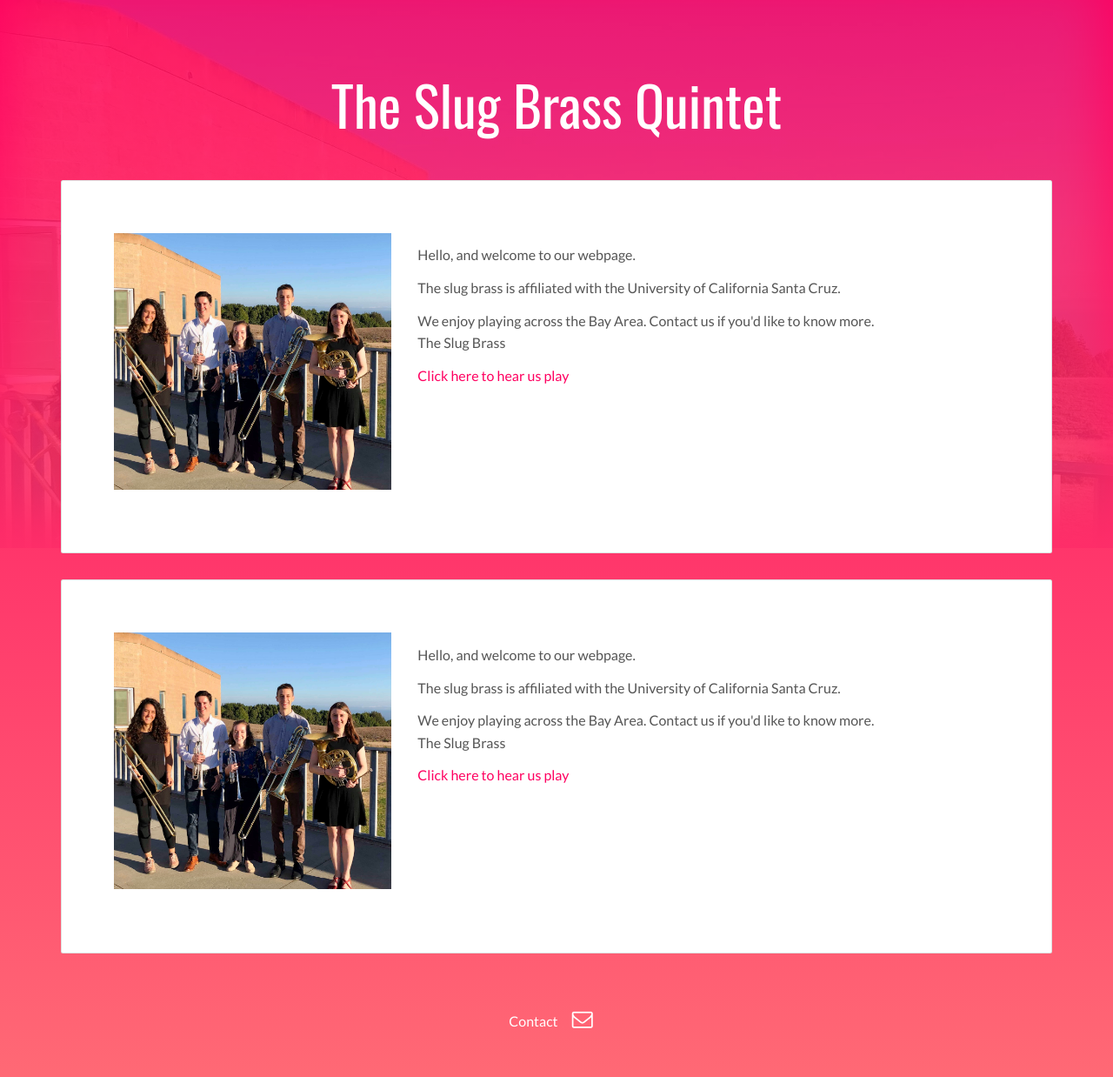
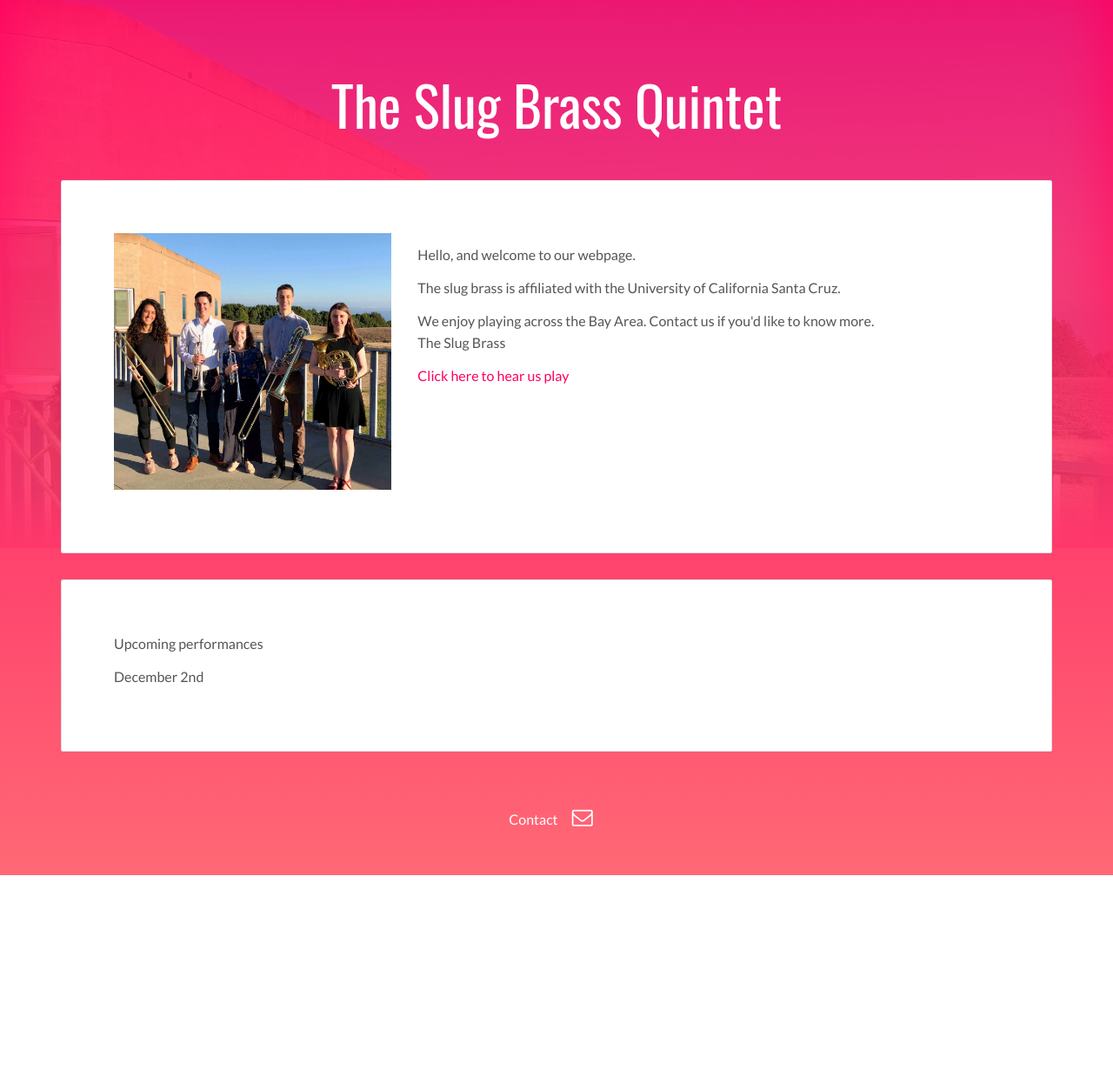
Before and after one commit to bbaltaxe/bbaltaxe.github.io, a Jekyll site: the page slugbrass.html, which Jekyll copies as it is, in a window 1280 px wide. Shown: the whole page at 87% size. Built offline with Jekyll 4.4.1, drawn with Linux system fonts in a browser that asks for light colours; after the commit the page ends 1006 px from its top, so only the background shows below that.

Commit message:
Update slugbrass.html

```diff
--- a/slugbrass.html
+++ b/slugbrass.html
@@ -74,22 +74,12 @@
           <div class="card">
             <div class="card-block">
               <div class="row">
-                <div class="col-md-4">
-                  <p>
-                    <img src="./assets/images/brass.jpg" class="img-responsive" alt="">
-                  </p>
-                </div>
+
                 <div class="col-md-8">
 
-                  <p></p>
-                  <p> Hello, and welcome to our webpage.
-                  <p> The slug brass is affiliated with the University of California Santa Cruz.
-                  <p> We enjoy playing across the Bay Area. Contact us if you'd like to know more.
-                    <br /> The Slug Brass</p>
+                  <p> Upcoming performances </p>
+                  <p> December 2nd</p>
 
-                  <a href="Dot Map.pdf">
-                    <p>Click here to hear us play</p>
-                  </a>
                 </div>
               </div>
             </div>
```
